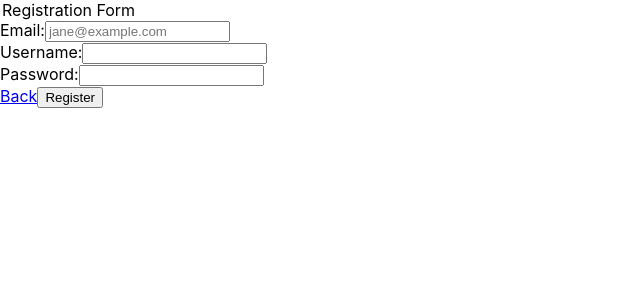
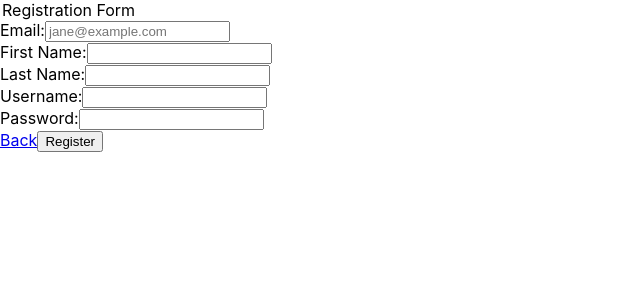
Before and after one commit to ymclapp/ECommerceReact, a React (Create React App) app: page /Registration in a window 1280 px wide. Shown: the top 300 px of the page, without its empty margins (0-640 px from the left). Built offline with nearby package versions, Linux system fonts and the light colour scheme.

Commit message:
updated the registration form to add first_name and last_name, updated readme, updated home page to say this is the home page_

```diff
--- a/src/components/Home.js
+++ b/src/components/Home.js
@@ -24,7 +24,7 @@ function Home() {
     }
 
     return (
-        <div>This is the application</div>
+        <div>This is the home page</div>
     )
 }
 
--- a/src/components/Users/Registration.js
+++ b/src/components/Users/Registration.js
@@ -44,6 +44,16 @@ export default function Registration() {
                     <Form.Control name="email" type="email" placeholder="jane@example.com" />
                 </Form.Group>
 
+                <Form.Group className="mb-3" controlId="form.first_name">
+                    <Form.Label>First Name:</Form.Label>
+                    <Form.Control name="first_name" />
+                </Form.Group>
+
+                <Form.Group className="mb-3" controlId="form.last_name">
+                    <Form.Label>Last Name:</Form.Label>
+                    <Form.Control name="last_name" />
+                </Form.Group>
+
                 <Form.Group className="mb-3" controlId="form.username">
                     <Form.Label>Username:</Form.Label>
                     <Form.Control name="username" />
```
Also changed, not shown: 1 other file (tests, documents, lock files or other folders).
